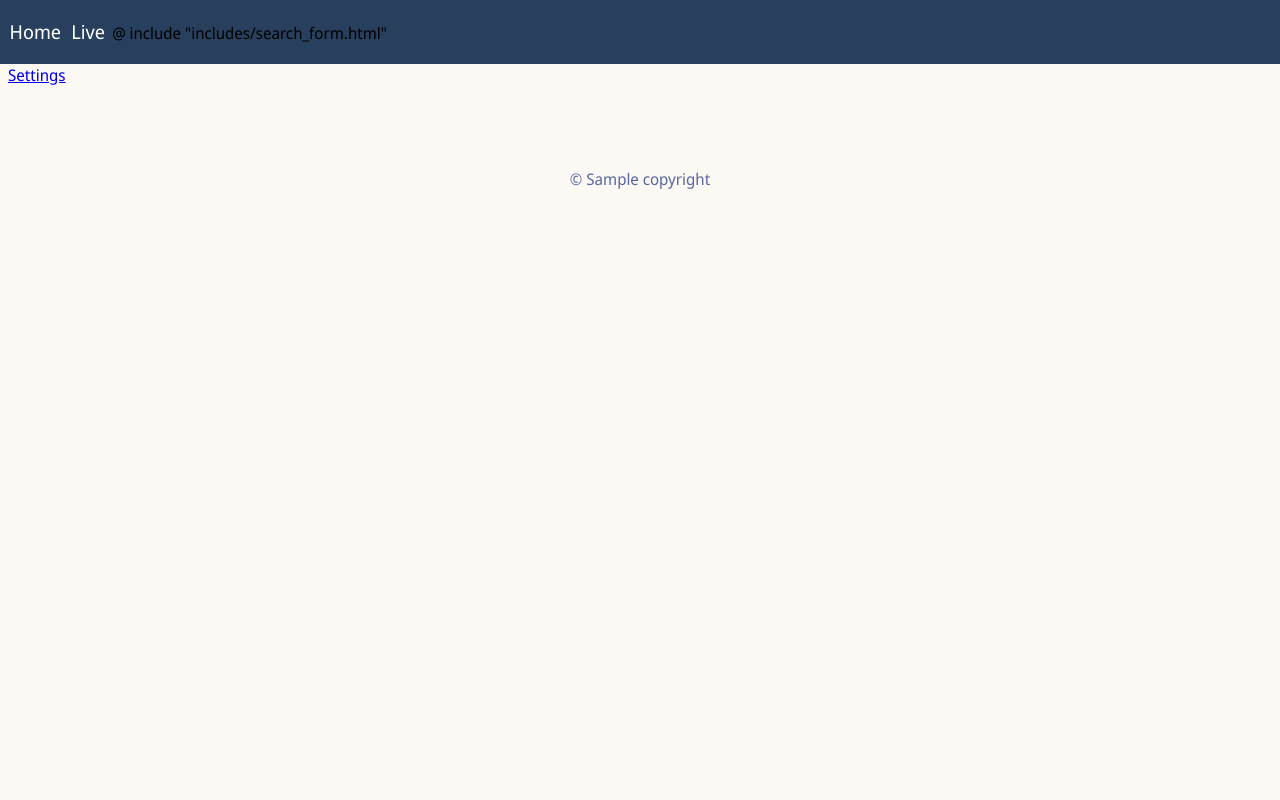
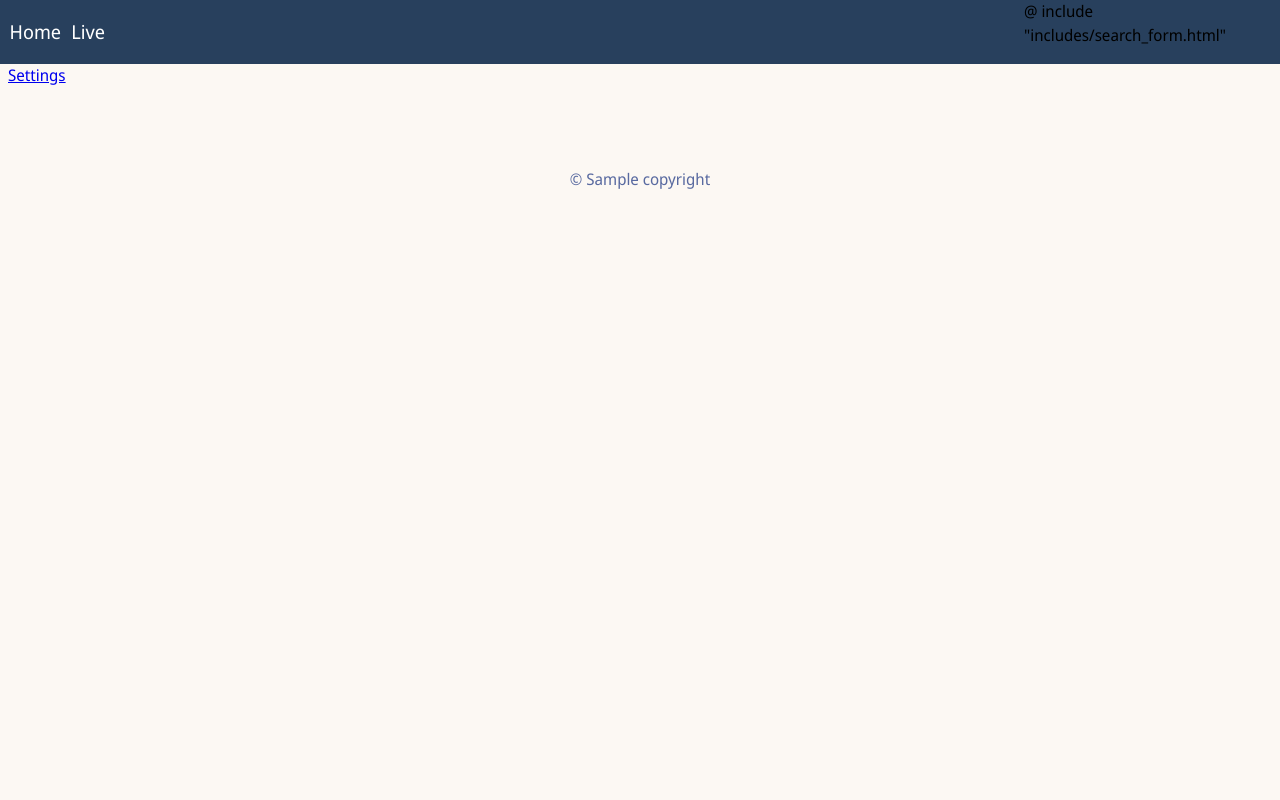
Before and after one commit to hiway/piebus, a Python web app: template src/piebus/templates/admin/index.html in a window 1280 px wide. Run offline with Jinja, Linux system fonts and the light colour scheme; the template is opened without the code that fills it: most values are stand-ins (such as "Sample title", 1, 10 or a date in 2020).

Commit message:
Style search form with css grid.

```diff
--- a/src/piebus/static/css/default.css
+++ b/src/piebus/static/css/default.css
@@ -34,8 +34,9 @@
   display: grid;
   grid-gap: 0;
   grid-template-columns: auto;
-  grid-template-rows: auto 4em;
+  grid-template-rows: 2em auto 4em;
   grid-template-areas:
+    "search"
     "content"
     "nav";
 }
@@ -68,6 +69,20 @@
   font-size: 1.2rem;
   color: white;
   text-decoration: none;
+}
+
+.search {
+  grid-area: search;
+  width: 100%;
+  background-color: var( --clr-darkblue );
+}
+
+.search form {
+  padding: 0.2rem 0.5rem;
+}
+
+.search input {
+  width: 100%;
 }
 
 .content {
@@ -153,11 +168,11 @@
 
 @media only screen and (min-width: 600px) {
   .wrapper {
-    grid-template-columns: auto;
+    grid-template-columns: 50% 30% 20%;
     grid-template-rows: 4em auto;
     grid-template-areas:
-      "nav"
-      "content";
+      "nav nav search"
+      "content content content";
   }
 
   video, img, .frame-text {
@@ -169,6 +184,9 @@
     padding: 1rem 2rem;
   }
 
+  .search form {
+    padding: 1.2rem 1rem;
+  }
 
   .footer {
     color: var( --clr-blue );
--- a/src/piebus/templates/base.html
+++ b/src/piebus/templates/base.html
@@ -71,8 +71,10 @@
             <li class="nav-li"><a href="{{ url_for('admin') }}"><span class="link-txt">Admin</span></a></li>
             <li class="nav-li"><a href="{{ url_for('logout') }}"><span class="link-txt">Log out</span></a></li>
             {% endif %}
-            @ include "includes/search_form.html"
         </ul>
+    </div>
+    <div class="search">
+        @ include "includes/search_form.html"
     </div>
 </div>
 </body>
```
Also changed, not shown: src/piebus/templates/includes/search_form.html (+5 -7 lines).
